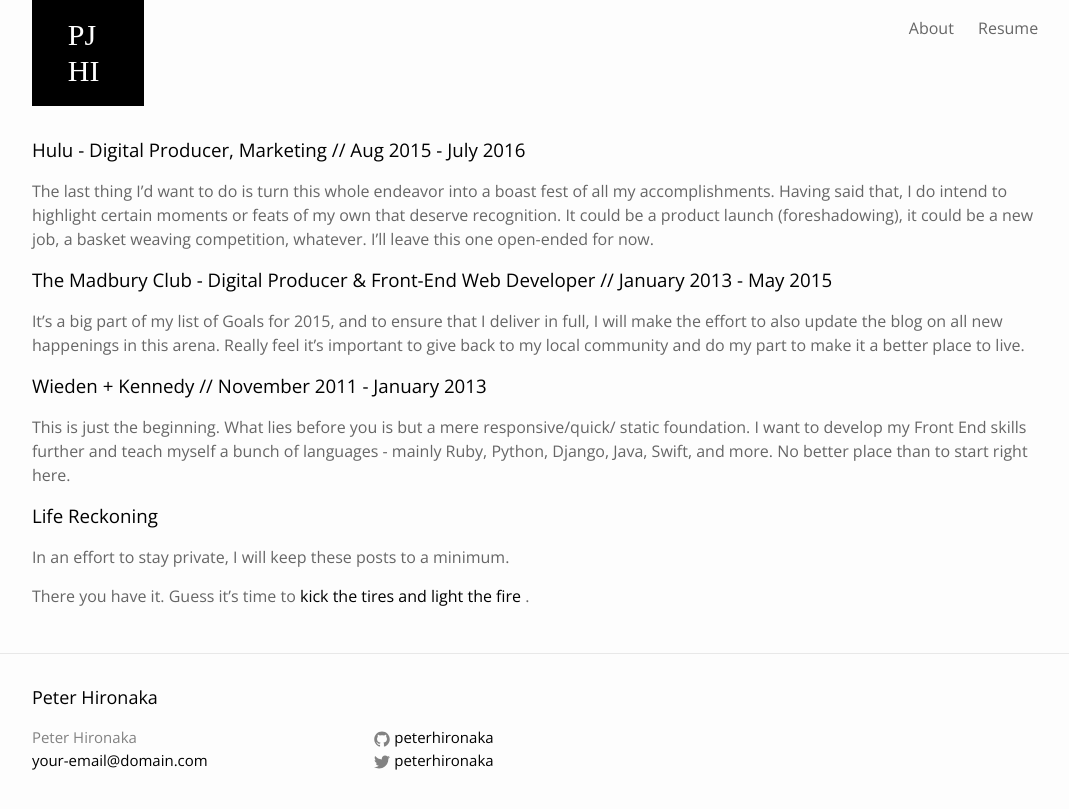
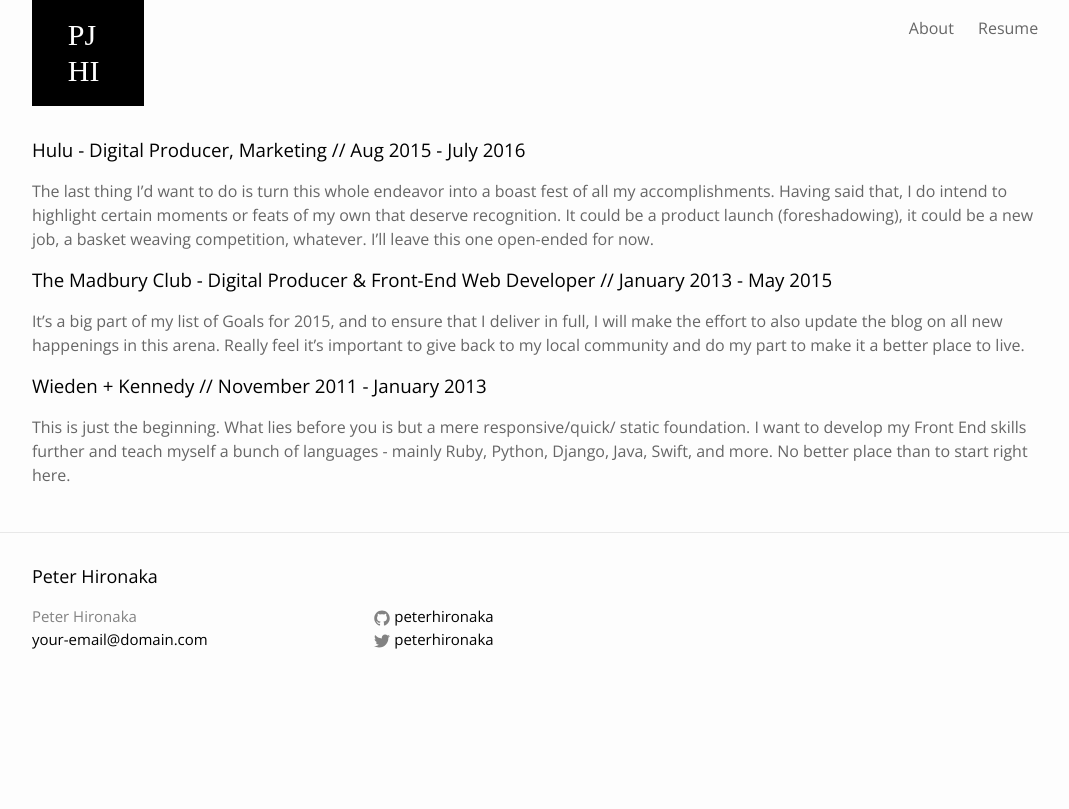
Before and after one commit to PHironaka/p-hironaka, a Jekyll site: the page built from resume.markdown, in a window 1280 px wide. Shown: the top 809 px of the page, without its empty margins (105-1174 px from the left). Built offline with Jekyll 4.4.1, drawn with Linux system fonts in a browser that asks for light colours.

Commit message:
Updated Resume

```diff
--- a/resume.markdown
+++ b/resume.markdown
@@ -16,9 +16,3 @@
 ### Wieden + Kennedy // November 2011 - January 2013
 
 This is just the beginning. What lies before you is but a mere responsive/quick/ static foundation. I want to develop my Front End skills further and teach myself a bunch of languages - mainly Ruby, Python, Django, Java, Swift, and more. No better place than to start right here.
-
-### Life Reckoning
-
-In an effort to stay private, I will keep these posts to a minimum.
-
-There you have it. Guess it's time to [ kick the tires and light the fire ](https://www.youtube.com/watch?v=2F1bMG9wzXY) .
```
